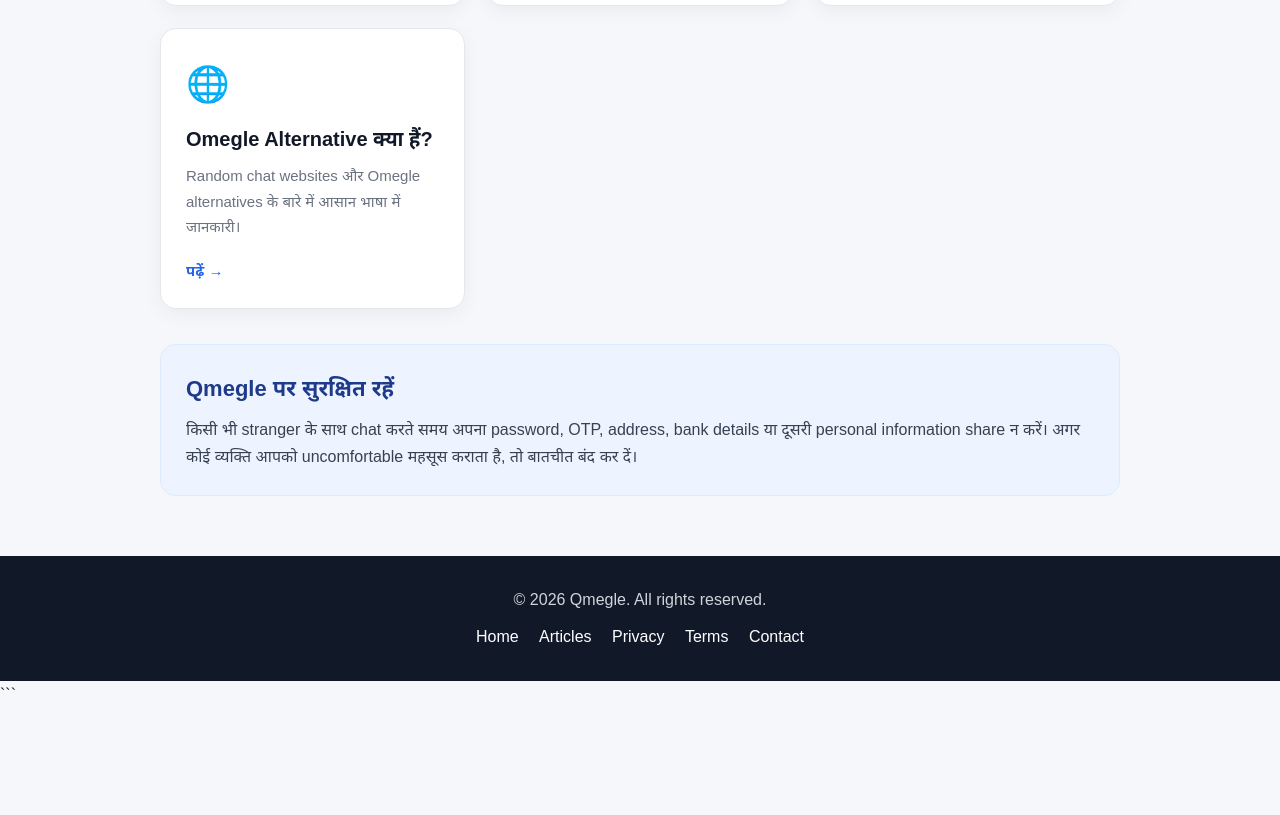
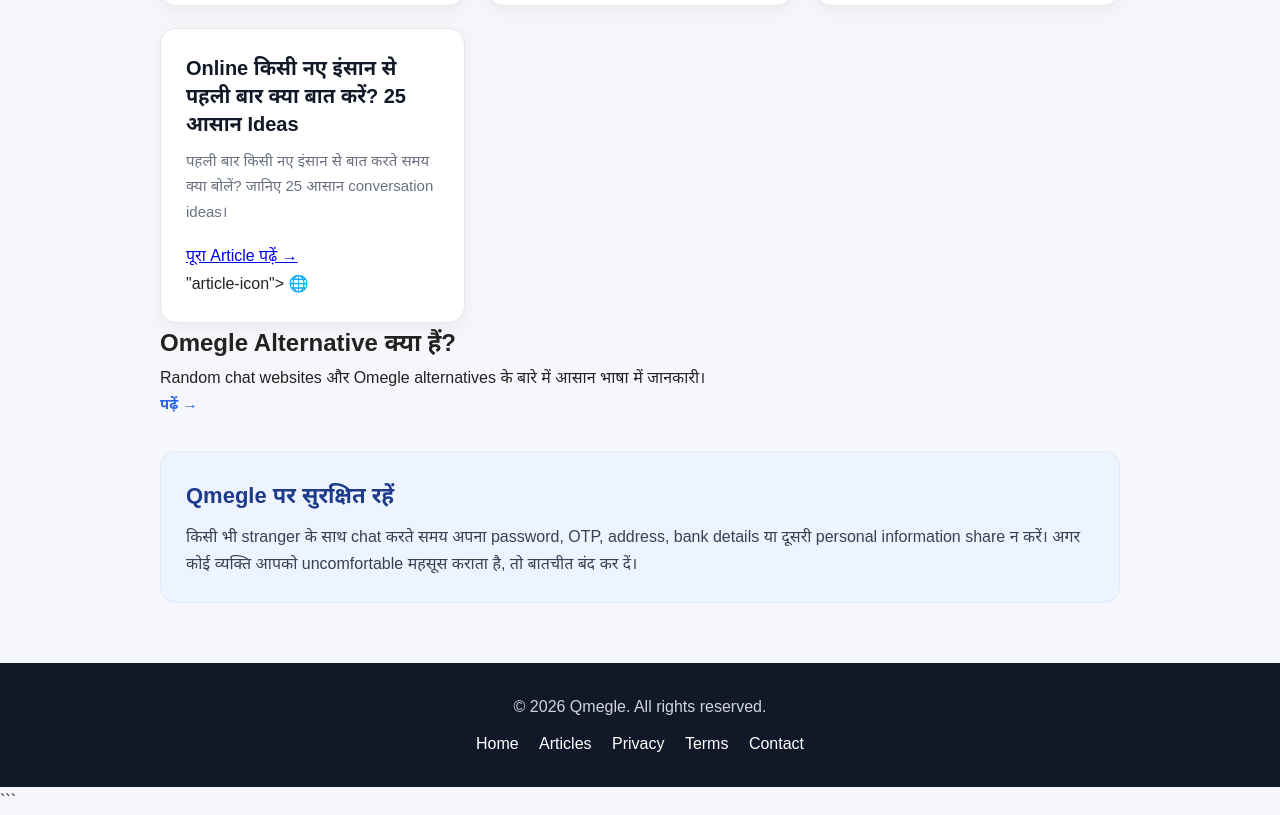
Before and after one commit to gajananbhadange842-cmyk/Qmegle, a website: page articles/index.html in a window 1280 px wide. Shown: the part 1039-1854 px from the top of the page. Before the commit the page ends 1747 px from the top, so only its background shows below. Drawn offline with Linux system fonts and the light colour scheme.

Commit message:
Update index.html

```diff
--- a/articles/index.html
+++ b/articles/index.html
@@ -456,7 +456,16 @@
 
       <article class="article-card">
 
-        <div class="article-icon">
+        <div class=<div class="card">
+  <h2>Online किसी नए इंसान से पहली बार क्या बात करें? 25 आसान Ideas</h2>
+  <p>
+    पहली बार किसी नए इंसान से बात करते समय क्या बोलें?
+    जानिए 25 आसान conversation ideas।
+  </p>
+  <a href="/articles/online-naye-insaan-se-kya-baat-kare.html">
+    पूरा Article पढ़ें →
+  </a>
+</div>  "article-icon">
           🌐
         </div>
 
```
